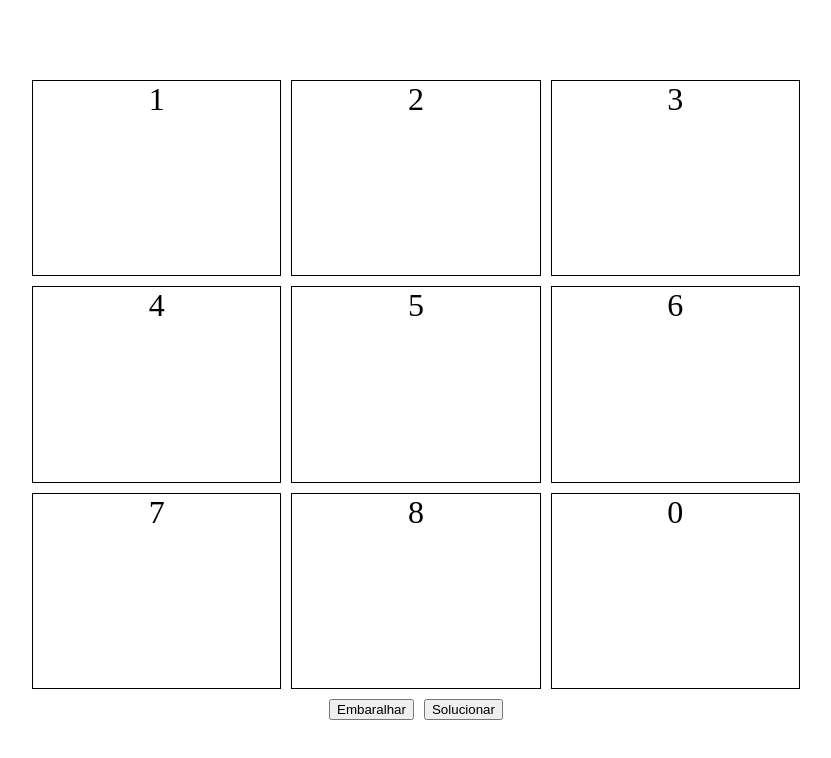
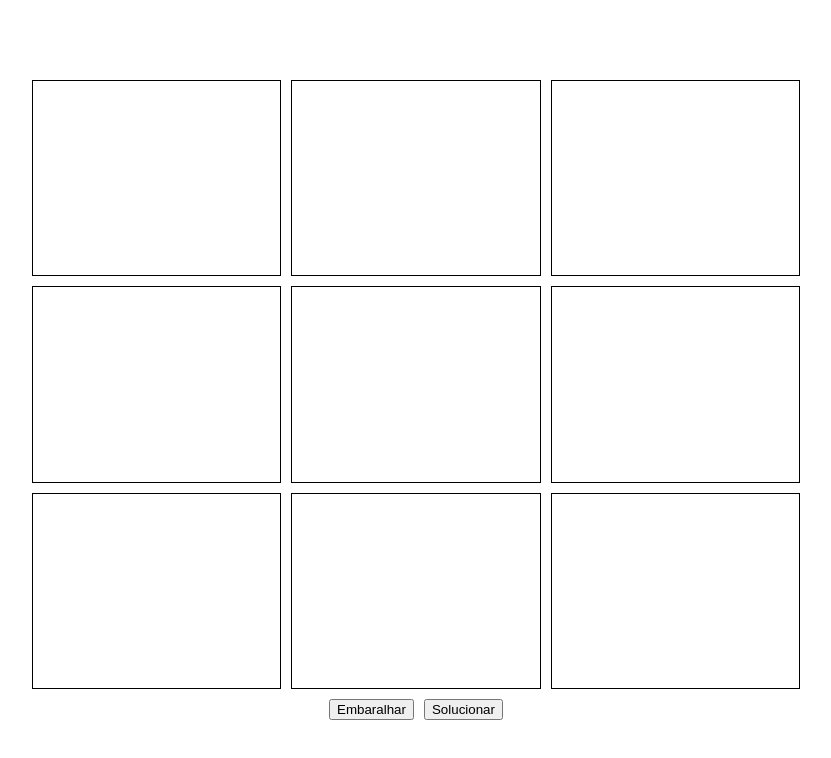
Before and after one commit to GuiCT/eight-puzzle-ai, a plain HTML site: page index.html in a window 1280 px wide. Shown: the whole page, without its empty margins (224-1055 px from the left). Drawn offline with Linux system fonts and the light colour scheme.

Commit message:
removendo valores padrão do HTML

```diff
--- a/index.html
+++ b/index.html
@@ -10,20 +10,21 @@
 <body>
     <section class="container">
         <div class="grid8">
-            <div>1</div>
-            <div>2</div>
-            <div>3</div>
-            <div>4</div>
-            <div>5</div>
-            <div>6</div>
-            <div>7</div>
-            <div>8</div>
-            <div>0</div>
+            <div></div>
+            <div></div>
+            <div></div>
+            <div></div>
+            <div></div>
+            <div></div>
+            <div></div>
+            <div></div>
+            <div></div>
         </div>
         <div id="buttons">
             <button>Embaralhar</button>
             <button>Solucionar</button>
         </div>
     </section>
+    <script src="index.js"></script>
 </body>
 </html>
```
